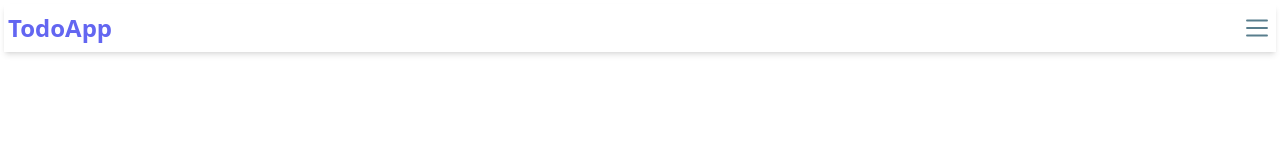
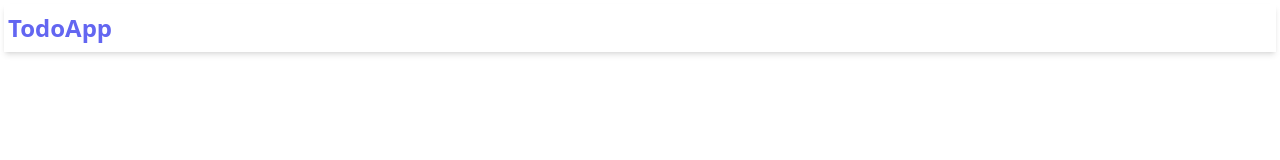
Before and after one commit to fahrikurniawan99/todoapp, a React (Create React App) app: page / in a window 1280 px wide. Shown: the top 160 px of the page. Built offline with nearby package versions, Linux system fonts and the light colour scheme.

Commit message:
percobaan ke 2

```diff
--- a/src/assets/images/icon/index.js
+++ /dev/null
@@ -1,24 +0,0 @@
-import React from "react";
-
-function menu() {
-  return (
-    <svg
-      xmlns="http://www.w3.org/2000/svg"
-      className="icon icon-tabler icon-tabler-menu-2 cursor-pointer"
-      width={30}
-      height={30}
-      viewBox="0 0 24 24"
-      strokeWidth="1.5"
-      stroke="#597e8d"
-      fill="none"
-      strokeLinecap="round"
-      strokeLinejoin="round"
-    >
-      <path stroke="none" d="M0 0h24v24H0z" fill="none" />
-      <line x1={4} y1={6} x2={20} y2={6} />
-      <line x1={4} y1={12} x2={20} y2={12} />
-      <line x1={4} y1={18} x2={20} y2={18} />
-    </svg>
-  );
-}
-export { menu };
--- /dev/null
+++ b/src/assets/images/index.js
@@ -0,0 +1,3 @@
+import * as Icon from './icon'
+
+export {Icon}
--- a/src/components/organisms/Navbar/index.js
+++ b/src/components/organisms/Navbar/index.js
@@ -1,11 +1,9 @@
 import React from 'react'
-import * as Icon from '../../../assets/images/icon'
 
 function index() {
   return (
       <div className="flex justify-between items-center px-1 py-2 shadow-md">
         <h1 className='text-2xl font-semibold text-indigo-500 cursor-pointer'>TodoApp</h1>
-        <Icon.menu/>
       </div>
   )
 }
```
Also changed, not shown: src/assets/images/icon/logo.svg (deleted).
